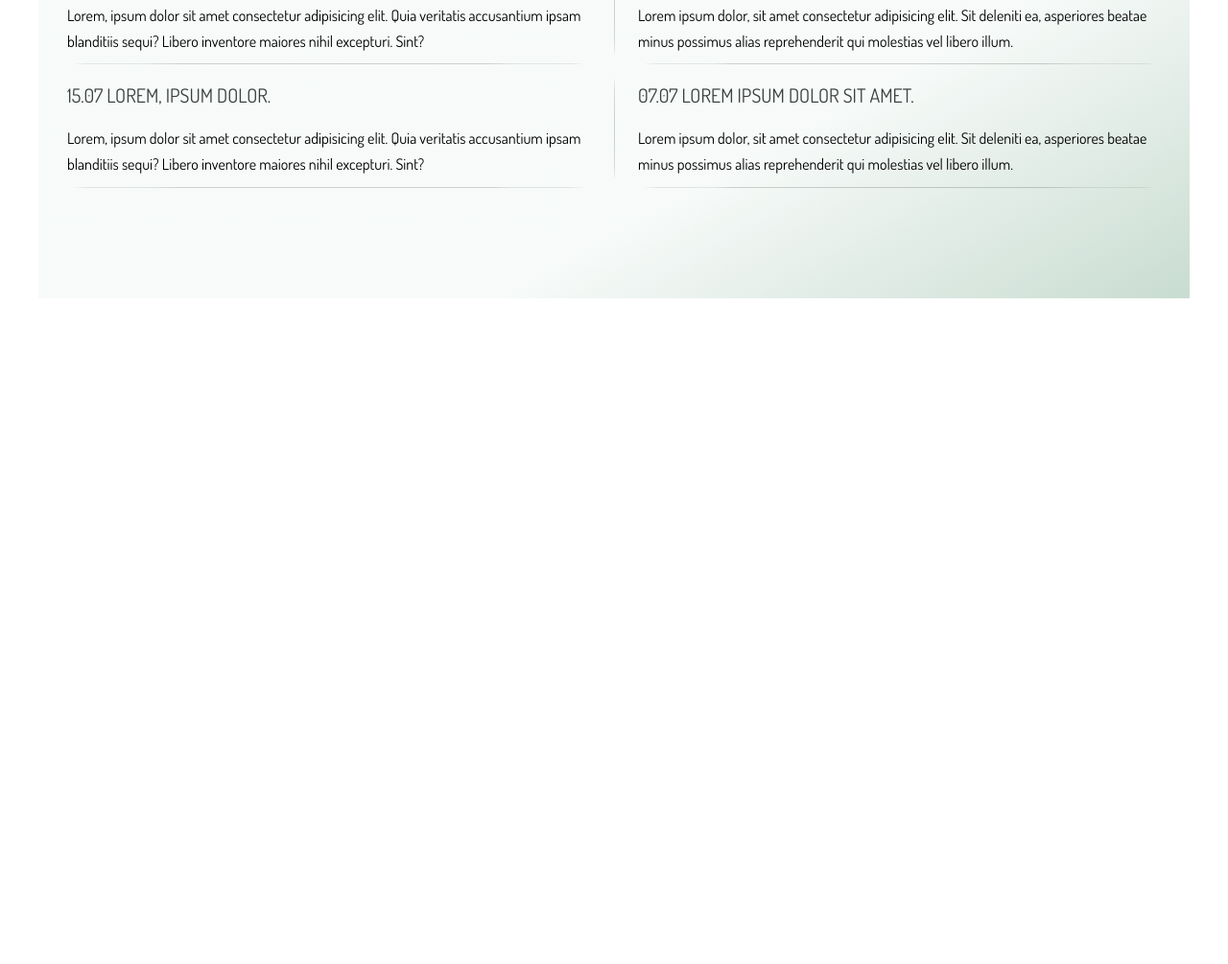
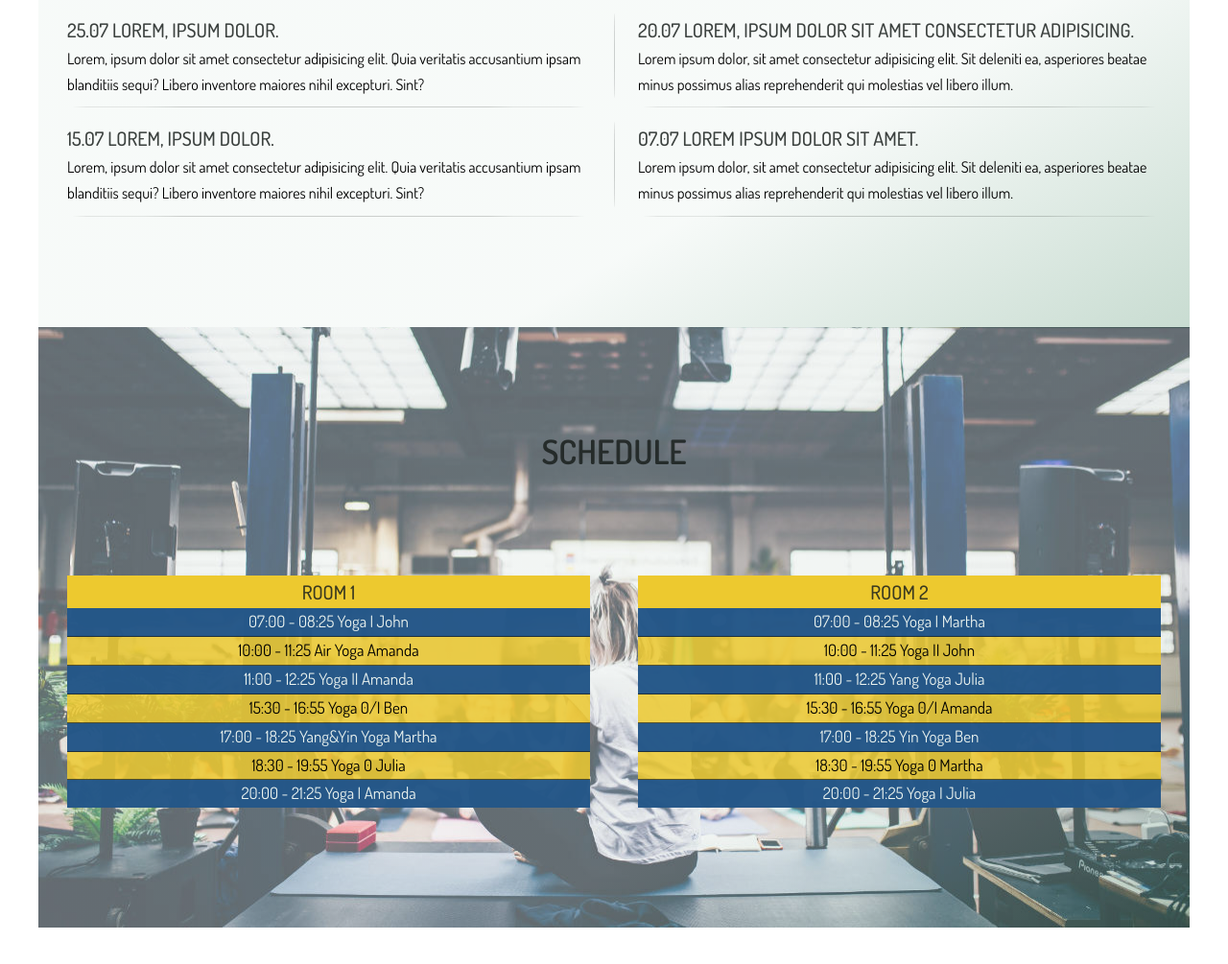
Before and after one commit to dominikmanowski/yoga-palace, a website: page src/pug/index.pug in a window 1280 px wide. Shown: the part 1159-2164 px from the top of the page at 96% size. Before the commit the page ends 1510 px from the top, so only its background shows below. Drawn offline with nearby package versions, Linux system fonts and the light colour scheme; files that its build step writes are made by us from their sources; files whose address does not match are found by name.

Commit message:
Add section schedule

```diff
--- a/src/pug/index.pug
+++ b/src/pug/index.pug
@@ -5,7 +5,7 @@ html(lang="en")
     meta(name="viewport", content="width=device-width, initial-scale=1.0")
     meta(http-equiv="X-UA-Compatible", content="ie=edge")
 
-    link(href="https://fonts.googleapis.com/css?family=Dosis:300,400,700" rel="stylesheet")
+    link(href="https://fonts.googleapis.com/css?family=Dosis:400,500,600,700" rel="stylesheet")
     link(rel="stylesheet", href="css/style.css")
 
     title Yoga Palace
@@ -50,3 +50,36 @@ html(lang="en")
           .news-box
             h3.heading-tertiary 07.07 Lorem ipsum dolor sit amet.
             p.paragraph Lorem ipsum dolor, sit amet consectetur adipisicing elit. Sit deleniti ea, asperiores beatae minus possimus alias reprehenderit qui molestias vel libero illum.
+
+    section.section-schedule
+      .u-center-text
+        h2.heading-secondary Schedule
+
+        .schedule-box
+          .timetable
+            .row.flex-grid
+              .col
+                .timetable__box
+                  .timetable__heading.u-center-text
+                    h3.heading-tertiary Room 1
+                  ul
+                    li.timetable__cell 07:00 - 08:25 Yoga I John
+                    li.timetable__cell 10:00 - 11:25 Air Yoga Amanda
+                    li.timetable__cell 11:00 - 12:25 Yoga II Amanda
+                    li.timetable__cell 15:30 - 16:55 Yoga 0/I Ben
+                    li.timetable__cell 17:00 - 18:25 Yang&Yin Yoga Martha
+                    li.timetable__cell 18:30 - 19:55 Yoga 0 Julia
+                    li.timetable__cell 20:00 - 21:25 Yoga I Amanda
+
+              .col
+                .timetable__box
+                  .timetable__heading.u-center-text
+                    h3.heading-tertiary Room 2
+                  ul
+                    li.timetable__cell 07:00 - 08:25 Yoga I Martha
+                    li.timetable__cell 10:00 - 11:25 Yoga II John
+                    li.timetable__cell 11:00 - 12:25 Yang Yoga Julia
+                    li.timetable__cell 15:30 - 16:55 Yoga 0/I Amanda
+                    li.timetable__cell 17:00 - 18:25 Yin Yoga Ben
+                    li.timetable__cell 18:30 - 19:55 Yoga 0 Martha
+                    li.timetable__cell 20:00 - 21:25 Yoga I Julia
--- a/src/sass/abstracts/_variables.sass
+++ b/src/sass/abstracts/_variables.sass
@@ -7,13 +7,15 @@ $color-primary-dark: #9A800F
 $color-secondary-light: #EBF3EF
 $color-secondary-dark: #77A88D
 
+$color-teriary: #2376DD
 $color-teriaty-light: #80B0EE
-$color-teriary-dark: #2376DD
+$color-teriary-dark: #074696
 
 $color-white: #FFF
 $color-black: #000
 
 $color-gray-dark: #1A201D
+
 
 // FONT
 
--- a/src/sass/base/_typography.sass
+++ b/src/sass/base/_typography.sass
@@ -26,17 +26,16 @@ body
 
 .heading-secondary
   font-size: 3.5rem
-  font-weight: 400
+  font-weight: 600
   color: rgba($color-gray-dark, .85)
   text-transform: uppercase
-  margin-bottom: 2.5rem
+  margin-bottom: 10rem
 
 .heading-tertiary
   font-size: 2rem
-  font-weight: 400
+  font-weight: 500
   color: rgba($color-gray-dark, .85)
   text-transform: uppercase
-  margin-bottom: 1.5rem
 
 .paragraph
   font-size: 1.6rem
--- /dev/null
+++ b/src/sass/components/_timetable.sass
@@ -0,0 +1,22 @@
+.timetable
+
+  &__heading
+    background-color: $color-primary
+
+  &__box
+    background-color: rgba($color-primary, .85)
+
+  &__cell
+    font-size: 1.7rem
+    list-style: none
+
+    &:nth-child(odd)
+      color: $color-secondary-light
+      background-color: rgba($color-teriary-dark, .85)
+
+
+    &:not(:last-child)
+      border-bottom: 1px solid rgba($color-gray-dark, .7)
+
+    &:hover
+      font-weight: 500
--- a/src/sass/main.sass
+++ b/src/sass/main.sass
@@ -7,6 +7,7 @@
 
 @import "components/button"
 @import "components/news-box"
+@import "components/timetable"
 
 @import "layout/header"
 @import "layout/grid"
--- a/src/sass/pages/_home.sass
+++ b/src/sass/pages/_home.sass
@@ -1,3 +1,9 @@
 .section-news
   background-image: linear-gradient(to bottom right, rgba($color-secondary-light, .4) 70%, rgba($color-secondary-dark, .4) 100%)
   padding: 10rem 2rem
+
+.section-schedule
+  background-image: linear-gradient(to bottom right, rgba($color-secondary-light, .4) 70%, rgba($color-secondary-dark, .4) 100%), url('../img/schedule-background-small.jpg')
+  background-size: cover
+  background-position: bottom
+  padding: 10rem 2rem
```
Also changed, not shown: src/css/style.css, src/img/schedule-background-large.jpg (added), src/img/schedule-background-small.jpg (added), src/index.html.
